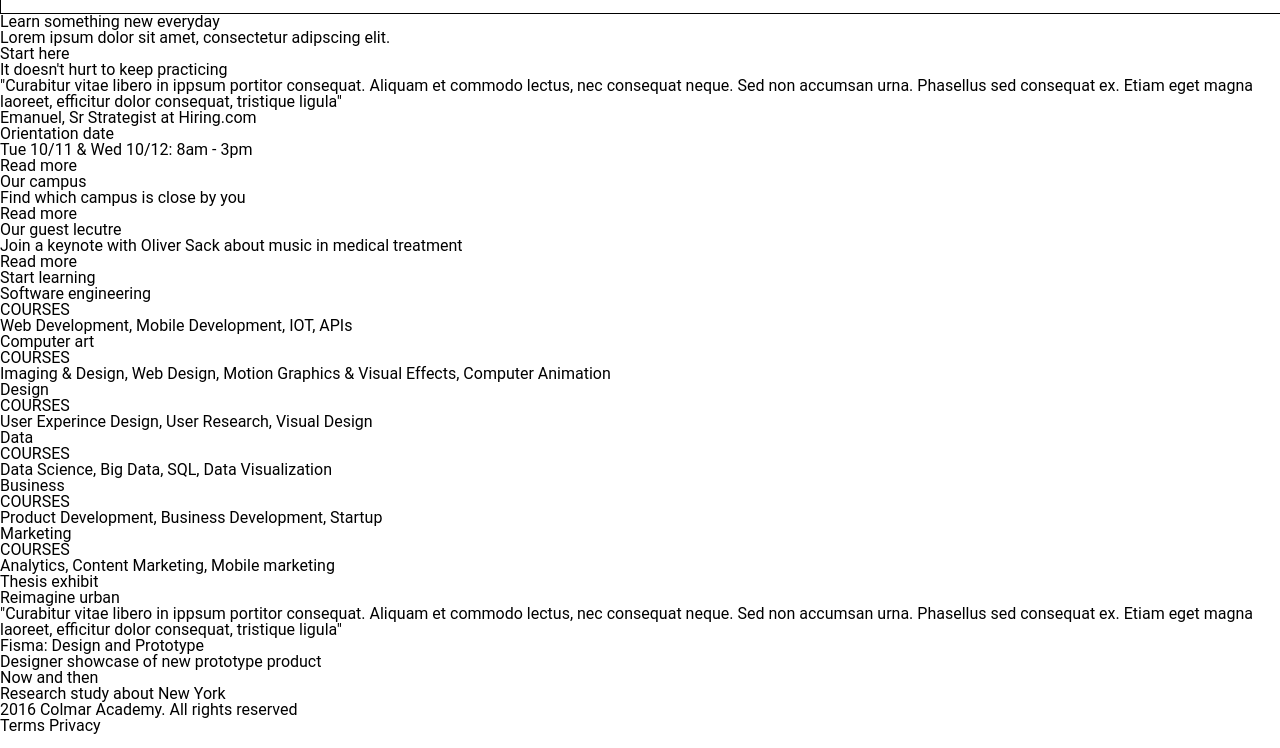
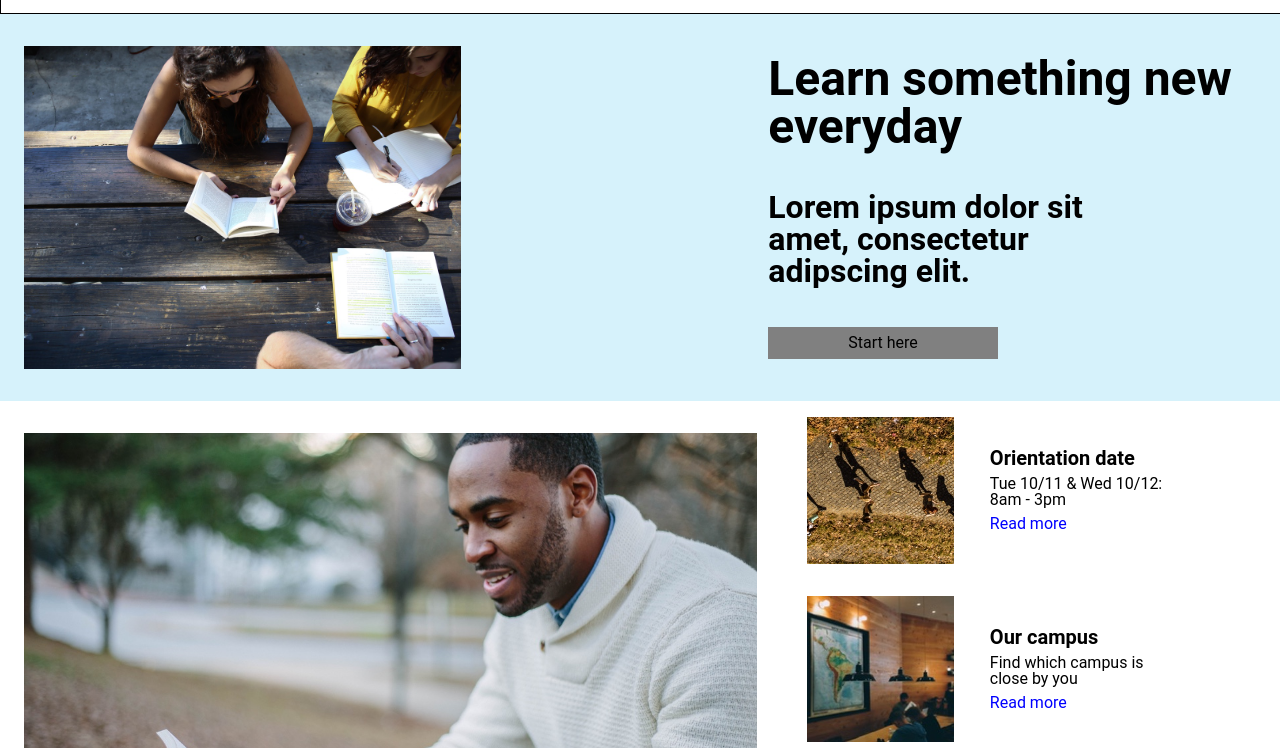
Before and after one commit to PNZ1/colmaracademy, a plain HTML site: page index.html in a window 1280 px wide. Shown: the part 52-800 px from the top of the page. Drawn offline with Linux system fonts and the light colour scheme.

Commit message:
second strip ready

```diff
--- a/index.html
+++ b/index.html
@@ -28,17 +28,14 @@
     </header>
     <!---main content--->
     <div class="Maincontent">
-
-
     <!---hero--->
      <div class="hero">
       <div class="image">
-
+        <img src=".\resources\images\banner.jpg" alt="image of people around a table">
       </div>
-       <div class="hero content">
+       <div class="hero-content">
          <h1>Learn something new everyday</h1>
          <h2>Lorem ipsum dolor sit amet, consectetur adipscing elit.</h2>
-
        <div class="btn">
         <span>Start here</span>
        </div>
@@ -47,6 +44,7 @@
      <!---article strip--->
      <div class="article">
        <div class="Left">
+         <img src=".\resources\images\information-main.jpg" alt="a person reading a paper">
          <h1>It doesn't hurt to keep practicing</h1>
          <p>"Curabitur vitae libero in ippsum portitor consequat.
            Aliquam et commodo lectus, nec consequat neque. Sed non accumsan urna. Phasellus sed consequat ex. Etiam
@@ -55,21 +53,29 @@
        </div>
        <div class="right">
          <div class="Rbox">
+           <img src=".\resources\images\information-orientation.jpg" alt="people walking on lane">
+           <div class="Rbox-content">
              <h3>Orientation date</h3>
              <p>Tue 10/11 & Wed 10/12: 8am - 3pm</p>
              <p class="Read">Read more</p>
            </div>
+         </div>
          <div class="Rbox">
+              <img src=".\resources\images\information-campus.jpg" alt="campus image">
+              <div class="Rbox-content">
                 <h3>Our campus</h3>
                 <p>Find which campus is close by you</p>
                 <p class="Read">Read more</p>
               </div>
+         </div>
          <div class="Rbox">
+           <img src=".\resources\images\information-guest-lecture.jpg" alt="guest lecture Oliver Sack">
+           <div class="Rbox-content">
              <h3>Our guest lecutre</h3>
              <p>Join a keynote with Oliver Sack about music in medical treatment</p>
              <p class="Read">Read more</p>
            </div>
-
+         </div>
        </div>
      </div>
 
--- a/resources/css/style.css
+++ b/resources/css/style.css
@@ -3,6 +3,7 @@ html{
   font-family: "Roboto", sans-serif;
 }
 
+/* Header */
 .desktop{
   height: 64px;
   display: flex;
@@ -31,3 +32,104 @@ h1 b{
 .dsktoplogo h1{
   line-height: 2rem;
 }
+/*body first strip */
+.hero{
+  display: flex;
+  align-items: center;
+  background-color: rgba(173, 230, 247, 0.5);
+}
+
+
+.image img{
+  display: block;
+  width: 60%;
+    margin: 32px 24px;
+}
+.hero-content{
+  display: block;
+}
+
+.hero-content h1{
+  font-size: 3rem;
+  font-weight: bold;
+  margin: 40px;
+}
+
+.hero-content h2{
+  font-size: 2rem;
+  font-weight: bold;
+  margin: 40px;
+  max-width: 60%;
+}
+.btn{
+  font-size: 1rem;
+  margin: 40px;
+  max-width: 30%;
+  background-color: gray;
+  padding: 0.5rem 2rem;
+  text-align: center;
+}
+.article{
+  display: flex;
+  width: auto;
+}
+.Left img{
+  display: block;
+  width: 100%;
+    margin: 32px 0px;
+}
+.Left {
+    margin-left: 24px;
+    width: 60%;
+}
+.Left h1{
+  font-size: 2rem;
+  font-weight: bold;
+  margin: 24px;
+  max-width: 60%;
+}
+.Left p{
+  font-size: 1rem;
+  margin: 24px;
+  max-width: 60%;
+}
+.position{
+  font-style: italic;
+  font-weight: lighter;
+}
+.right{
+  width: 40%;
+  margin-left: 34px;
+}
+.Rbox{
+ display: flex;
+ align-items: center;
+}
+.Rbox img{
+  display: block;
+  float: left;
+  height: auto;
+  max-width: 30%;
+  margin: 16px;
+
+}
+.Rbox-content{
+  width: 65%;
+  margin-left: 20px;
+  align-items: center;
+  float: right;
+}
+.Rbox-content h3{
+  font-weight: bold;
+  font-size: 1.25rem;
+  margin-bottom: 8px;
+}
+.Rbox-content p{
+  font-weight:normal;
+  font-size: 1rem;
+  width: 65%;
+}
+.Read{
+  color: blue;
+  margin-top: 8px;
+}
```
Lines whose indentation alone changed are shown as unchanged.
